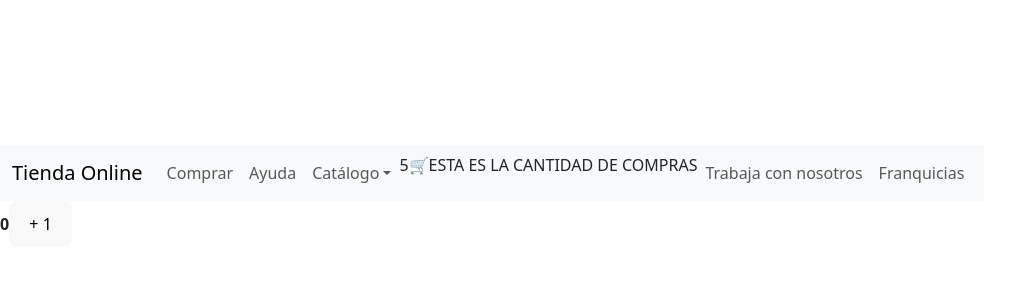
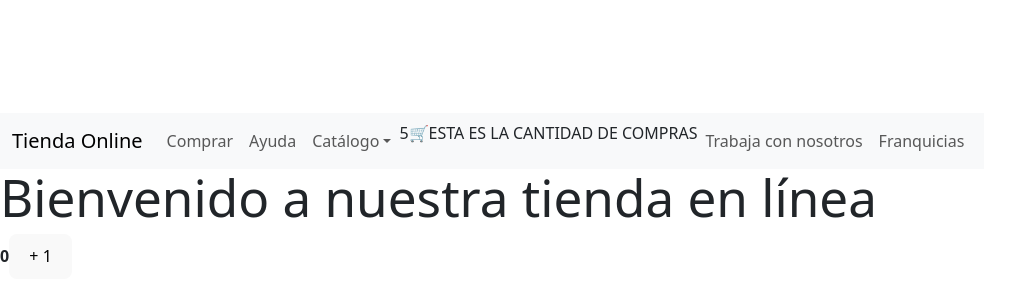
Before and after one commit to lucianacaceresx/PreEntrega1-CaceresLuciana, a React (Vite) app: page / in a window 1280 px wide. Shown: the part 204-504 px from the top of the page, without its empty margins (0-1027 px from the left). Built offline with nearby package versions, Linux system fonts and the light colour scheme.

Commit message:
correction Titulo

```diff
--- a/src/App.jsx
+++ b/src/App.jsx
@@ -1,13 +1,11 @@
 import React, { useState } from 'react';
 
 import NavBar from './components/NavBar';
-// import Titulo from './components/Titulo';
+import Titulo from './components/Titulo';
 
 import "bootstrap/dist/css/bootstrap.min.css";
 
 function App() {
-  // const titulo = "Soy un titulo app";
-  // const subtitulo = "soy un subtitulo app";
   const [count, setCount] = useState(0);
 
   const addCount = () => {
@@ -18,7 +16,7 @@ function App() {
   return (
     <div>
       <NavBar />
-      {/* <Titulo titulo={titulo} subtitulo={subtitulo} /> */}
+      <Titulo texto="Bienvenido a nuestra tienda en línea" />
 
       <label>
         <strong> {count} </strong>
--- /dev/null
+++ b/src/components/Titulo.jsx
@@ -0,0 +1,5 @@
+const Titulo = ({ texto }) => {
+    return <h1 className="Titulo">{texto}</h1>;
+  };
+
+  export default Titulo;
```
